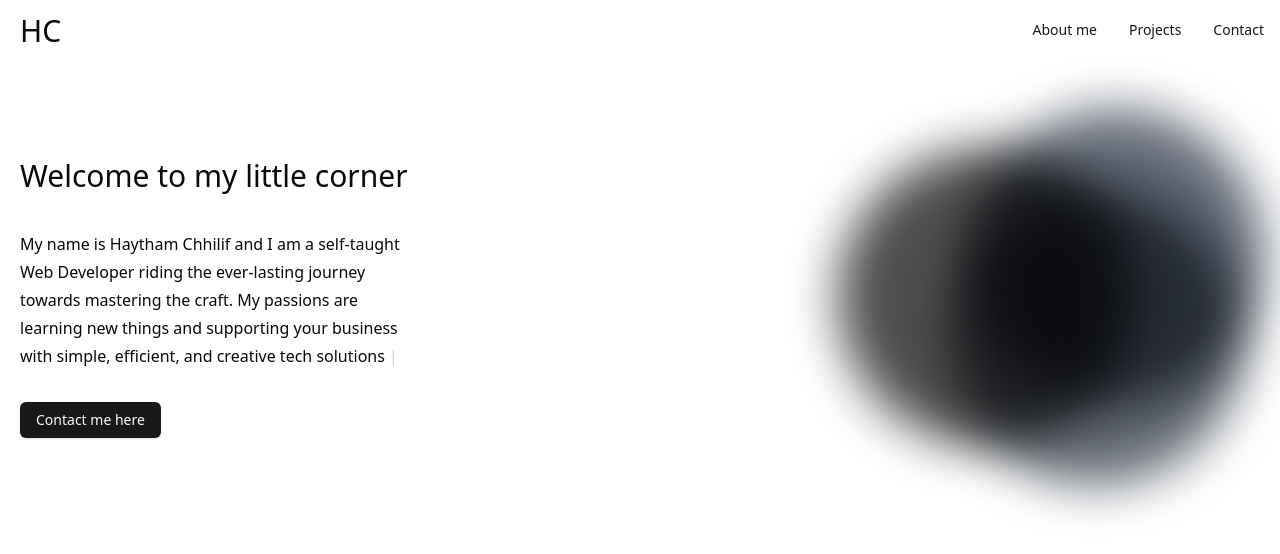
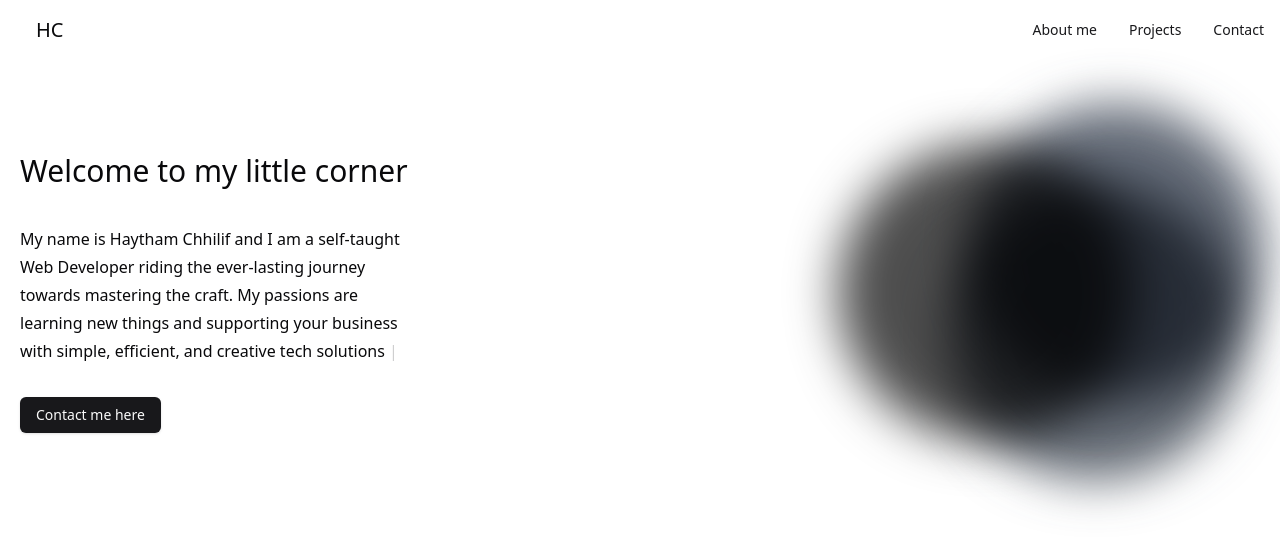
Before and after one commit to Bidbogs-prog/reactPortfolio, a React (Vite) app: page / in a window 1280 px wide. Shown: the top 554 px of the page. Built offline with nearby package versions, Linux system fonts and the light colour scheme.

Commit message:
changed HC to button

```diff
--- a/src/App.tsx
+++ b/src/App.tsx
@@ -6,7 +6,12 @@ function App() {
     <>
       <div className="w-screen h-screen ">
         <div className="navBar flex justify-end">
-          <h3 className="text-[30px] mr-auto ml-[20px] mt-[8px]">HC</h3>
+          <Button
+            className="text-[20px] pb-0 mr-auto ml-[20px] mt-[8px]"
+            variant={"ghost"}
+          >
+            HC
+          </Button>
           <Button className="mt-3" variant={"link"}>
             About me
           </Button>
```
